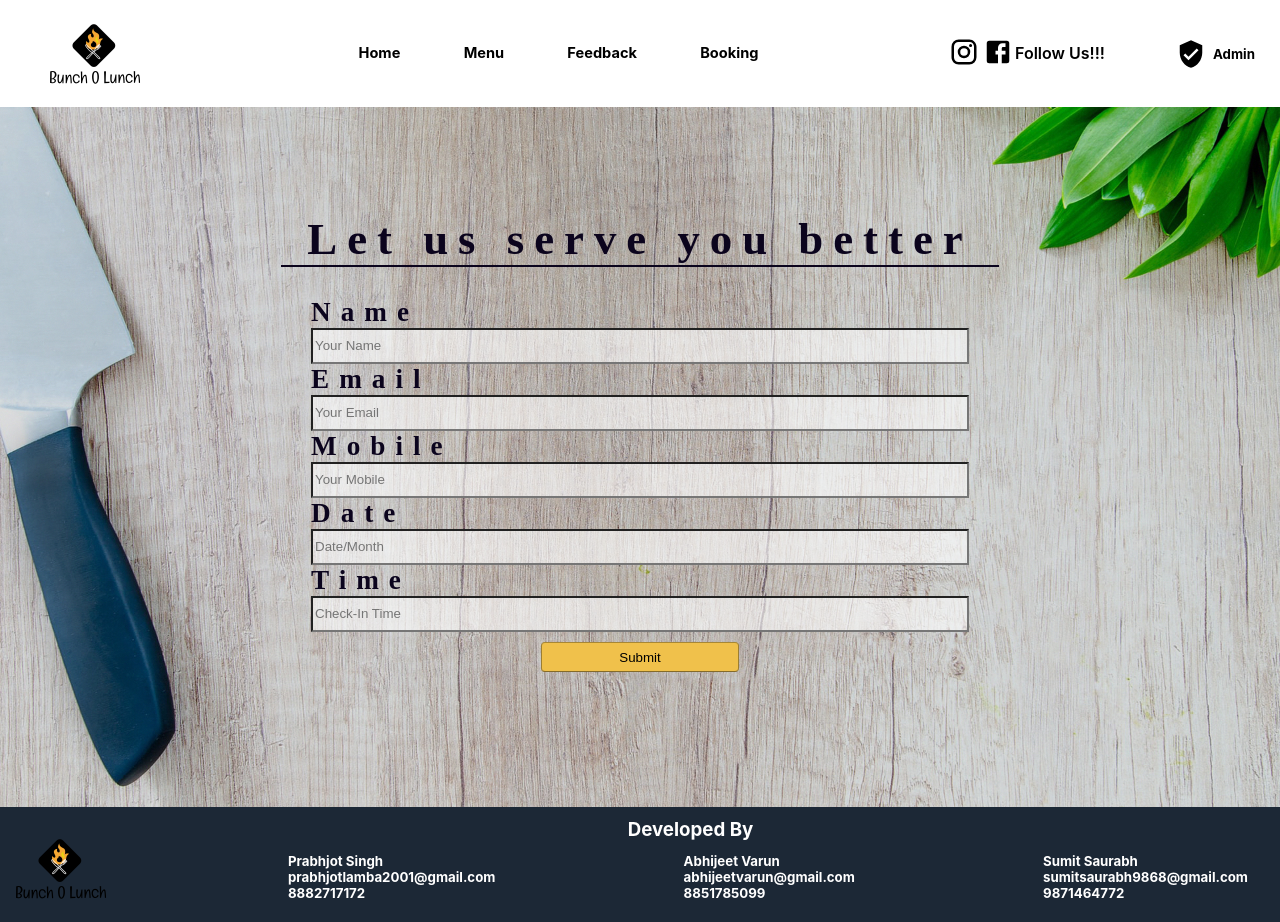
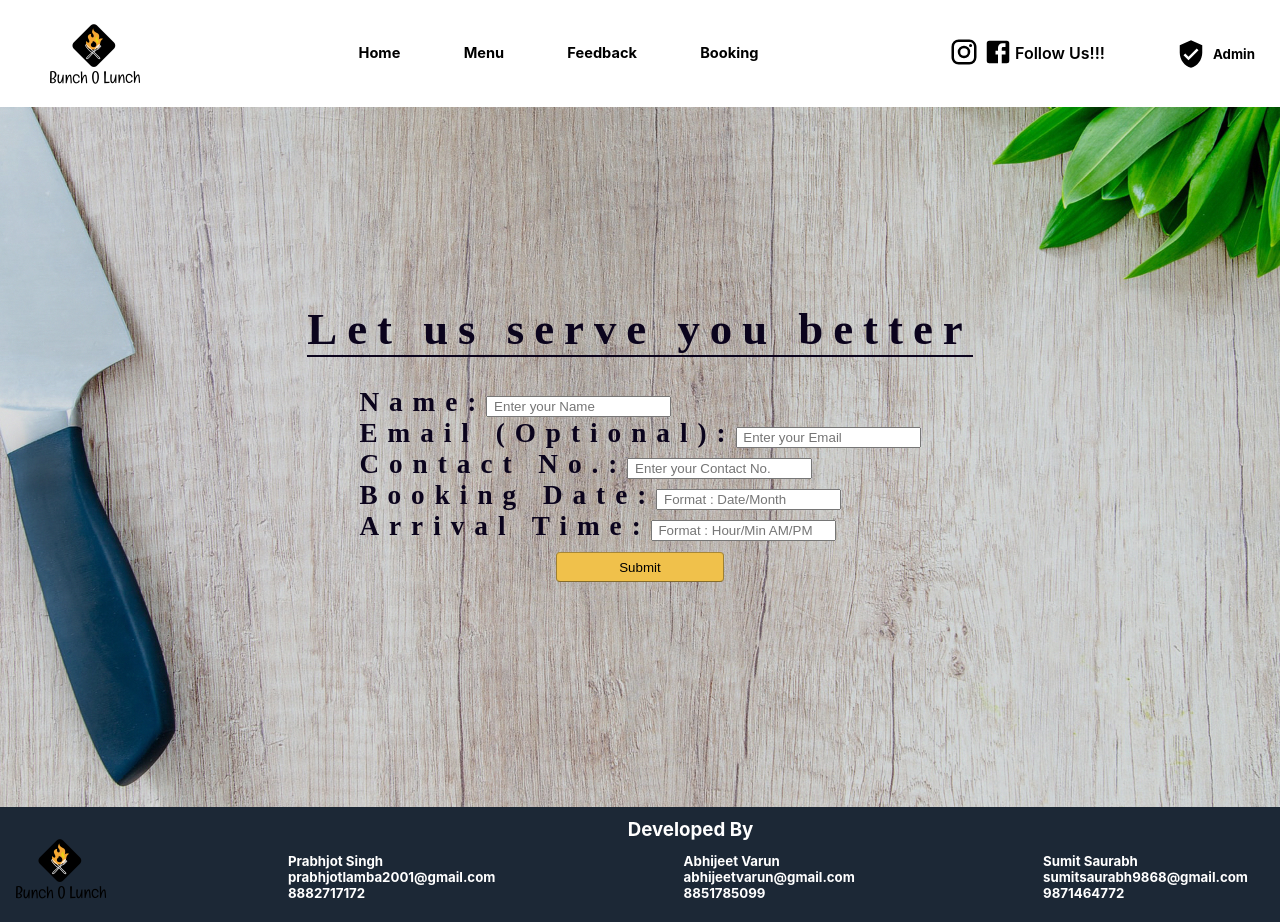
Before and after one commit to varunjeett/Restaurant-Web-App, a React (Create React App) app: page /booking in a window 1280 px wide. Built offline with nearby package versions, Linux system fonts and the light colour scheme; a web font is replaced by a local one.

Commit message:
form handling

```diff
--- a/package.json
+++ b/package.json
@@ -10,10 +10,13 @@
     "@testing-library/user-event": "^7.2.1",
     "aos": "^2.3.4",
     "firebase": "^7.21.1",
+    "formik": "^2.2.0",
     "react": "^16.13.1",
     "react-dom": "^16.13.1",
     "react-router-dom": "^5.2.0",
-    "react-scripts": "3.4.3"
+    "react-scripts": "3.4.3",
+    "yep": "^0.1.0",
+    "yup": "^0.29.3"
   },
   "scripts": {
     "start": "react-scripts start",
--- a/src/Booking.js
+++ b/src/Booking.js
@@ -1,85 +1,145 @@
-import React, { useState } from "react";
+import React from "react";
 import { db } from "./firebase";
 import "./Booking.css";
+import * as Yup from "yup";
+import { Formik } from "formik";
 
-function Booking() {
-
-    const [name, setName] = useState("");
-    const [email, setEmail] = useState("");
-    const [number, setNumber] = useState("");
-    const [date, setDate] = useState("");
-    const [time, setTime] = useState("");
-
-
-
-    const DoneBooking = (event) => {
-        event.preventDefault();
-
-        if (name && email && number && date && time) {
-            db.collection("Booking").add({
-                name: name,
-                email: email,
-                number: number,
-                date: date,
-                time:time,
-
+const Booking = () => (
+  <Formik
+    initialValues={{ name: "", number: "", email: "", date: "", time: "" }}
+    onSubmit={(values, { resetForm }) => {
+      db.collection("Bookings")
+        .add({
+          name: values.name,
+          number: values.number,
+          email: values.email,
+          time: values.time,
+          date: values.date,
+          timestamp: new Date().getTime(),
         })
-                .then(alert("Booking Done Successfully"))
+        .then(
+          alert("Booking Done, We'll Be Waiting For You !!!")
+        )
         .catch((error) => {
           alert(error.message);
         });
-        }
-        else {
-            alert("Please fill all the fields properly");
-        }
-        setName("");
-        setEmail("");
-        setNumber("");
-        setTime("");
-        setDate("");
-
-    };
+      resetForm({ values: "" });
+    }}
+    validationSchema={Yup.object().shape({
+      name: Yup.string().required("Name is required"),
+      email: Yup.string().email(),
+      number: Yup.string()
+        .required("Number is required")
+        .length(10, "Length should be equal to 10"),
+      date: Yup.string().required("Date is required"),
+      time: Yup.string().required("Arrival Time is required"),
+    })}
+  >
+    {(props) => {
+      const {
+        values,
+        touched,
+        errors,
+        handleChange,
+        handleBlur,
+        handleSubmit,
+      } = props;
 
       return (
         <div className="booking">
           <div className="booking__box">
-                <div className="booking__img" >
+            <div className="booking__img">
               <h2>Let us serve you better</h2>
             </div>
-                    <div className="booking__form"  >
-                        <form className="booking__table">
+            <div className="booking__form">
+              <form onSubmit={handleSubmit} className="booking__table">
+                <div className="inputform">
+                  <label htmlFor="name">Name:</label>
+                  <input
+                    name="name"
+                    type="text"
+                    value={values.name}
+                    placeholder=" Enter your Name"
+                    onChange={handleChange}
+                    onBlur={handleBlur}
+                  />
+                  {errors.name && touched.name && (
+                    <div className="input-feedback">*{errors.name}</div>
+                  )}
+                </div>
 
-                            <label>Name</label>
-                            <input type="text" value={name}
-                                onChange={(e) => setName(e.target.value)}
-                                placeholder="Your Name"
+                <div className="inputform">
+                  <label htmlFor="email">Email (Optional):</label>
+                  <input
+                    name="email"
+                    type="email"
+                    value={values.email}
+                    placeholder=" Enter your Email"
+                    onChange={handleChange}
+                    onBlur={handleBlur}
                   />
+                  {errors.email && touched.email && (
+                    <div className="input-feedback">*{errors.email}</div>
+                  )}
+                </div>
 
-                            <label>Email</label>
-                            <input type="email" value={email}
-                                onChange={(e) => setEmail(e.target.value)}
-                                placeholder="Your Email"/>
+                <div className="inputform">
+                  <label htmlFor="number">Contact No.:</label>
+                  <input
+                    name="number"
+                    type="tel"
+                    value={values.number}
+                    placeholder=" Enter your Contact No."
+                    onChange={handleChange}
+                    onBlur={handleBlur}
+                  />
+                  {errors.number && touched.number && (
+                    <div className="input-feedback">*{errors.number}</div>
+                  )}
+                </div>
 
-                            <label>Mobile</label>
-                            <input type="tel" value={number}
-                                onChange={(e) => setNumber(e.target.value)}
-                                placeholder="Your Mobile"/>
+                <div className="inputform">
+                  <label htmlFor="date">Booking Date:</label>
+                  <input
+                    name="date"
+                    type="text"
+                    value={values.date}
+                    placeholder=" Format : Date/Month"
+                    onChange={handleChange}
+                    onBlur={handleBlur}
+                  />
+                  {errors.date && touched.date && (
+                    <div className="input-feedback">*{errors.date}</div>
+                  )}
+                </div>
 
-                            <label>Date</label>
-                            <input type="text" value={date} placeholder="Date/Month"
-                                onChange={(e) => setDate(e.target.value)} />
+                <div className="inputform">
+                  <label htmlFor="time">Arrival Time:</label>
+                  <input
+                    name="time"
+                    type="text"
+                    value={values.time}
+                    placeholder=" Format : Hour/Min AM/PM"
+                    onChange={handleChange}
+                    onBlur={handleBlur}
+                  />
+                  {errors.time && touched.time && (
+                    <div className="input-feedback">*{errors.time}</div>
+                  )}
+                </div>
 
-                            <label>Time</label>
-                            <input type="text" value={time} placeholder="Check-In Time"
-                                onChange={(e) => setTime(e.target.value)} />
-
-
-                            <input className="booking__button" type="submit" onClick={DoneBooking}/>
+                <input
+                  className="booking__button"
+                  type="submit"
+                  onClick={handleSubmit}
+                />
               </form>
             </div>
           </div>
         </div>
-    )
-}
+      );
+    }}
+  </Formik>
+);
 
 export default Booking;
--- a/src/Menu.js
+++ b/src/Menu.js
@@ -17,7 +17,7 @@ function Menu() {
             </div>
 
             <div className="menu__card">
-                <img src={menuCard} />
+                <img src={menuCard} alt="menu card of BUNCH O LUNCH" />
             </div>
         </div>
     )
--- a/src/Review.js
+++ b/src/Review.js
@@ -1,75 +1,130 @@
-import React, { useState } from "react";
+import React from "react";
 import "./Review.css";
 import { db } from "./firebase";
+import * as Yup from "yup";
+import { Formik } from "formik";
 
-function Review() {
+const Review = () => (
 
-  var obj = new Date();
-  const [name, setName] = useState("");
-  const [email, setEmail] = useState("");
-  const [number, setNumber] = useState("");
-  const [review, setReview] = useState("");
+  <Formik
+    initialValues={{ name: "", number: "", email: "", fb: "" }}
 
-  const saveReview = (event) => {
-    event.preventDefault();
-
-    if (name && email && number && review) {
+    onSubmit={(values, { resetForm }) => {
       db.collection("Reviews")
         .add({
-          name: name,
-          email: email,
-          number: number,
-          review: review,
-          timestamp: obj.getTime(),
+          name: values.name,
+          number: values.number,
+          email: values.email,
+          fb: values.fb,
+          timestamp: new Date().getTime(),
         })
-        .then(alert("Review Saved Successfully"))
+        .then(alert("Your Feedback is Valuable For Us !!!"))
         .catch((error) => {
           alert(error.message);
         });
-    } else {
-      alert("Please fill all the fields properly");
-    }
-  }
+      resetForm({ values: "" });
+    }}
+    validationSchema={Yup.object().shape({
+      name: Yup.string().required("Name is required"),
+      email: Yup.string().email(),
+      number: Yup.string().length(10, "Length should be equal to 10"),
+      fb: Yup.string().required("Feedback is required"),
+    })}
+  >
+    {(props) => {
+      const {
+        values,
+        touched,
+        errors,
+        handleChange,
+        handleBlur,
+        handleSubmit,
+      } = props;
 
-    return (
+      return (
         <div className="review">
+          <div className="review__cantainor">
 
-            <div className="review__cantainor"  >
+            <div className="review__heading">
+              <h1> Your Experience </h1>
+            </div>
 
-                <div className="review__heading">
-                    <h1> Your Experience </h1>
+            <div className="review__form">
+              <form onSubmit={handleSubmit} className="review__inner__form">
+
+                <div className="inputform">
+                  <label htmlFor="name">Name:</label>
+                  <input
+                    name="name"
+                    type="text"
+                    value={values.name}
+                    placeholder=" Enter your Name"
+                    onChange={handleChange}
+                    onBlur={handleBlur}
+                  />
+                  {errors.name && touched.name && (
+                    <div className="input-feedback">*{errors.name}</div>
+                  )}
                 </div>
 
+                <div className="inputform">
+                  <label htmlFor="email">Email (Optional):</label>
+                  <input
+                    name="email"
+                    type="email"
+                    value={values.email}
+                    placeholder=" Enter your Email"
+                    onChange={handleChange}
+                    onBlur={handleBlur}
+                  />
+                  {errors.email && touched.email && (
+                    <div className="input-feedback">*{errors.email}</div>
+                  )}
+                </div>
 
-                <div className="review__form">
-                    <form className="review__inner__form">
+                <div className="inputform">
+                  <label htmlFor="number">Contact No. (Optional):</label>
+                  <input
+                    name="number"
+                    type="tel"
+                    value={values.number}
+                    placeholder=" Enter your Contact No."
+                    onChange={handleChange}
+                    onBlur={handleBlur}
+                  />
+                  {errors.number && touched.number && (
+                    <div className="input-feedback">*{errors.number}</div>
+                  )}
+                </div>
 
-                        <label>Name</label>
-                        <input type="text" value={name}
-                            onChange={(e) => setName(e.target.value)}
-                        />
-
-                        <label>Email</label>
-                        <input type="email" value={email}
-                            onChange={(e) => setEmail(e.target.value)} />
-
-                        <label>Mobile</label>
-                        <input type="tel" value={number}
-                            onChange={(e) => setNumber(e.target.value)} />
-
-                        <label>Review</label>
-                        <textarea value={review}
-                            onChange={(e) => setReview(e.target.value)} />
-                    </form>
+                <div className="inputform">
+                  <label htmlFor="fb">Feedback:</label>
+                  <input
+                    name="fb"
+                    type="text"
+                    value={values.fb}
+                    placeholder=" Type Here"
+                    onChange={handleChange}
+                    onBlur={handleBlur}
+                  />
+                  {errors.fb && touched.fb && (
+                    <div className="input-feedback">*{errors.fb}</div>
+                  )}
                 </div>
-                <input className="review__button" type="submit" onClick={saveReview} />
-
-
+              </form>
             </div>
 
+            <input
+              className="review__button"
+              type="submit"
+              onClick={handleSubmit}
+            />
+
+          </div>
         </div>
+      );
+    }}
+  </Formik>
+);
 
-  );
-}
-
-export default Review
+export default Review;
--- a/src/ShowReview.js
+++ b/src/ShowReview.js
@@ -10,7 +10,7 @@ function ShowReview({ rev }) {
 
       <h3>Email : {rev.data.email}</h3>
 
-      <h4>Review : {rev.data.review}</h4>
+      <h4>Review : {rev.data.fb}</h4>
 
       <h4>ID : {rev.id}</h4>
     </div>
```
Also changed, not shown: src/Scrolling.js (+10 -13 lines), 1 other file (tests, documents, lock files or other folders). Lines whose indentation alone changed are shown as unchanged.
